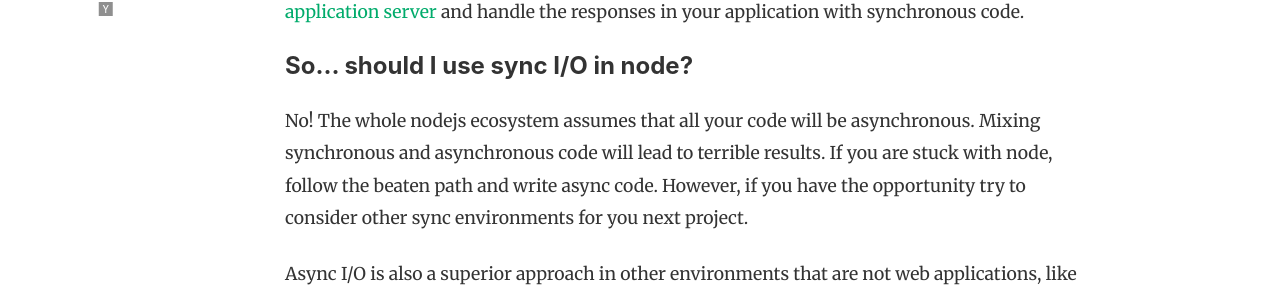
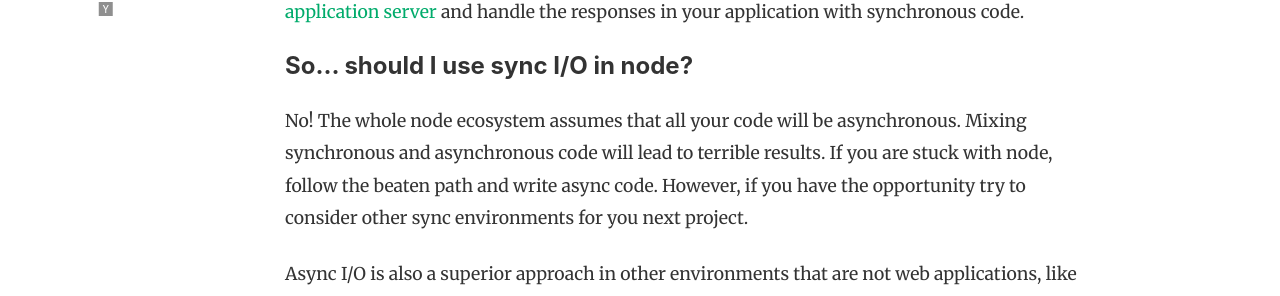
Before and after one commit to afcapel/afcapel.github.io, a Jekyll site: the page built from _posts/2019-02-08-is-async-io-worth-the-trouble.md, in a window 1280 px wide and 900 px high, scrolled down 8129 px. Shown: the part 150-446 px from the top of the window. Built offline with Jekyll 4.4.1, drawn with Linux system fonts in a browser that asks for light colours; nearby versions of some CDN libraries; comment, search, counter and statistics services are not loaded; some of the changed text lies outside the part shown.

```diff
--- a/_posts/2019-02-08-is-async-io-worth-the-trouble.md
+++ b/_posts/2019-02-08-is-async-io-worth-the-trouble.md
@@ -247,7 +247,7 @@ server](https://evilmartians.com/chronicles/anycable-actioncable-on-steroids) an
 
 #### So... should I use sync I/O in node?
 
-No! The whole nodejs ecosystem assumes that all your code will be asynchronous. Mixing
+No! The whole node ecosystem assumes that all your code will be asynchronous. Mixing
 synchronous and asynchronous code will lead to terrible results. If you are stuck with node,
 follow the beaten path and write async code. However, if you have the opportunity try to consider
 other sync environments for you next project.
```
Also changed, not shown: other parts of _posts/2019-02-08-is-async-io-worth-the-trouble.md (+1 -1 lines), 5 other files.
